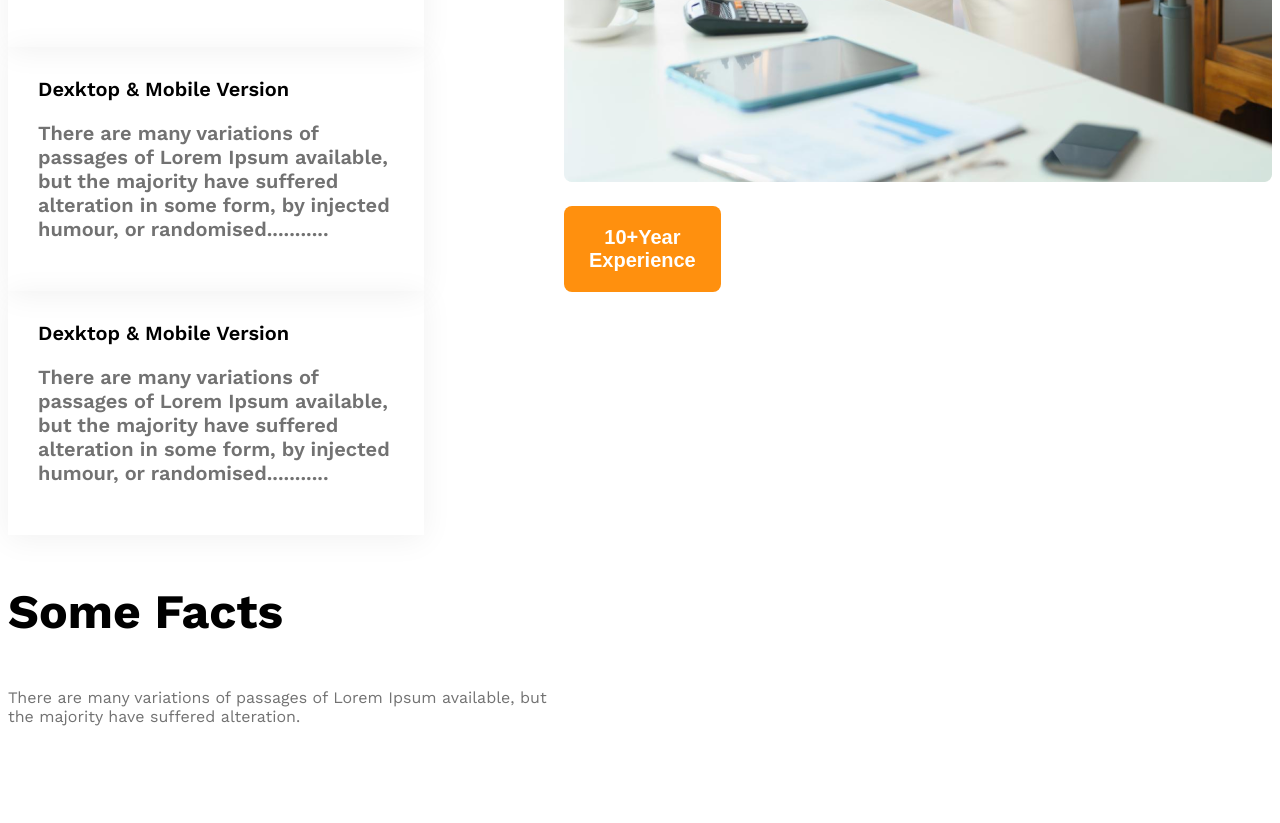
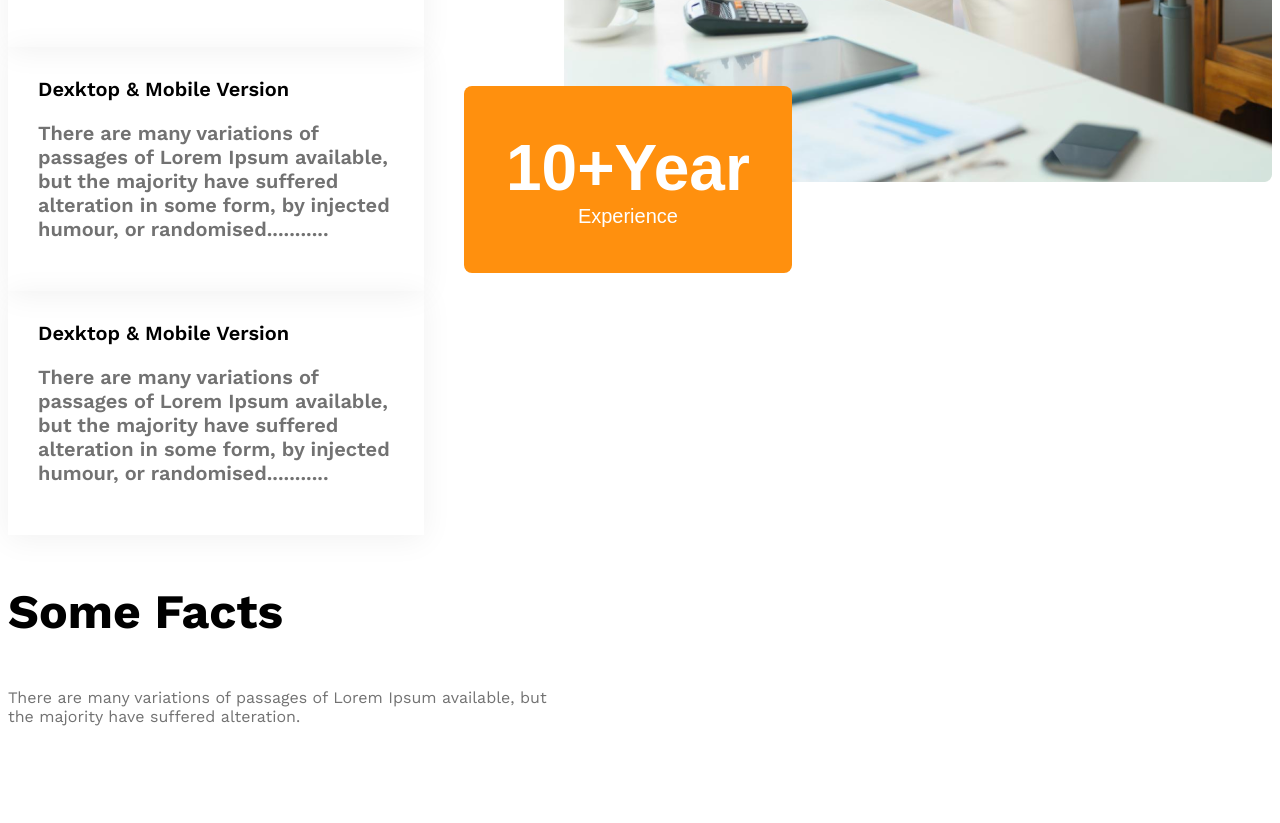
Before and after one commit to Tofael66/A3-Architects-10, a plain HTML site: page index.html in a window 1280 px wide. Shown: the part 2932-3755 px from the top of the page. Drawn offline with nearby package versions, Linux system fonts and the light colour scheme.

Commit message:
some code added

```diff
--- a/style/architects.css
+++ b/style/architects.css
@@ -189,6 +189,18 @@ feature section style start here */
     margin-top: 0px;
     margin-bottom: 0px;
  }
+#experience-badge{
+    padding: 45px 42px;
+    font-weight: 500;
+   font-size: 1.25rem;
+   margin-left: -100px;
+   margin-top: -100px;
+   z-index: 1;
+}
+#experience-year{
+    font-size: 4rem;
+    font-weight: 700;
+}
 
 
 
```
